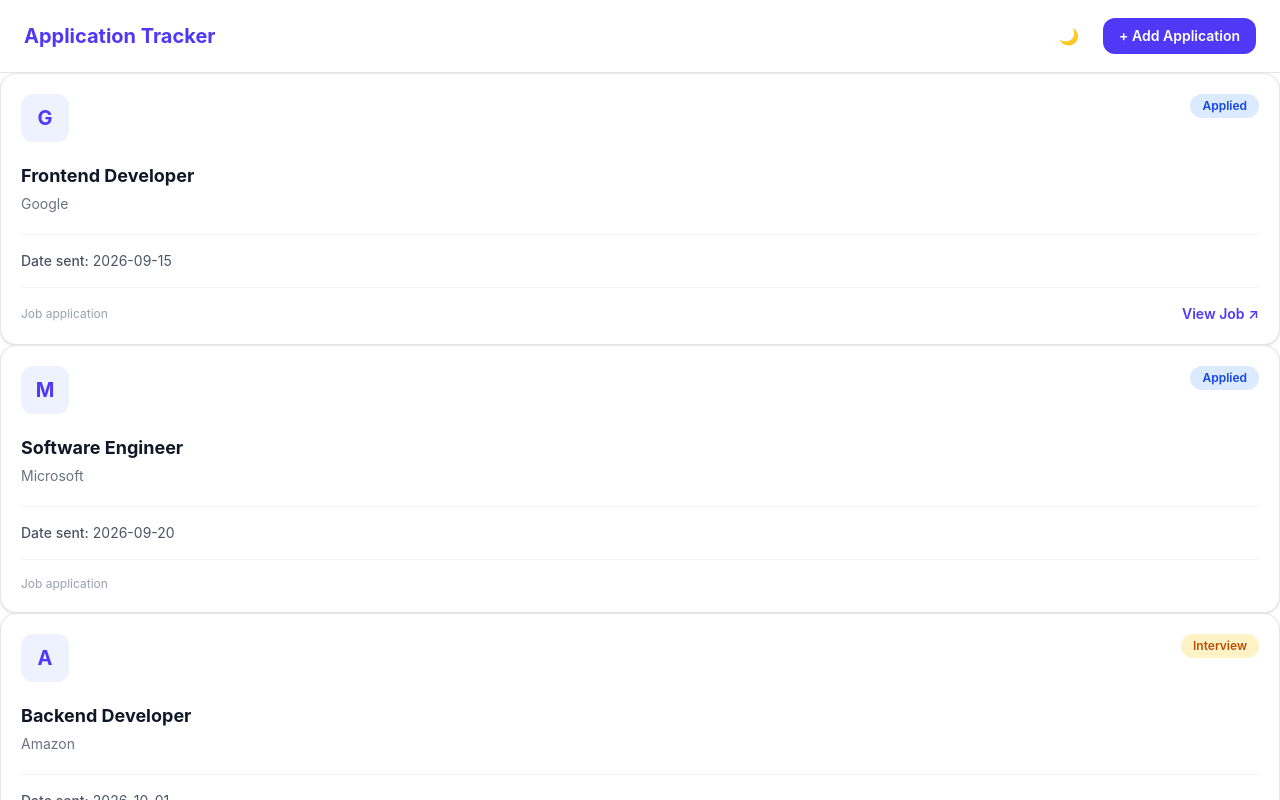
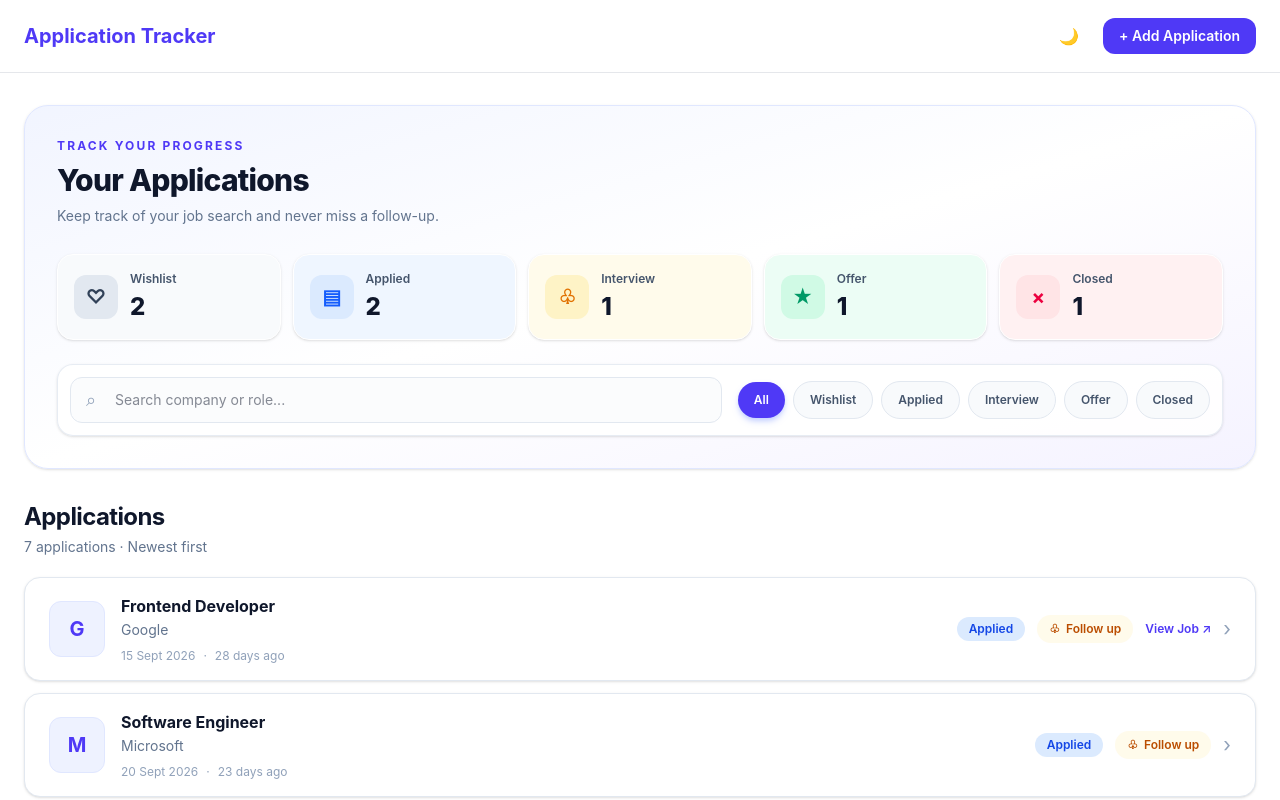
Before and after one commit to MathibelaD/ApplicationTracker, a React (Vite) app: page /applications in a window 1280 px wide. Shown: the top 800 px of the page. Built offline with nearby package versions, Linux system fonts and the light colour scheme.

Commit message:
feat: enhance ApplicationList with filtering and searching capabilities, add ApplicationSummary component for application overview

```diff
--- a/src/components/ApplicationCard.tsx
+++ b/src/components/ApplicationCard.tsx
@@ -16,60 +16,102 @@
     link,
     dateSent,
     stage,
-    notes,
   } = application;
 
+  // Parse the date as a local calendar date
+  const [year, month, day] = dateSent.split("-").map(Number);
+  const sentDate = new Date(year, month - 1, day);
+
+  const formattedDate = sentDate.toLocaleDateString("en-GB", {
+    day: "numeric",
+    month: "short",
+    year: "numeric",
+  });
+
+  // Compare calendar dates to avoid timezone issues
+  const today = new Date();
+
+  const todayUTC = Date.UTC(
+    today.getFullYear(),
+    today.getMonth(),
+    today.getDate()
+  );
+
+  const sentUTC = Date.UTC(year, month - 1, day);
+
+  const daysAgo = Math.max(
+    0,
+    Math.floor((todayUTC - sentUTC) / 86400000)
+  );
+
+  const needsFollowUp = stage === "applied" && daysAgo >= 14;
 
   return (
-    <Link to={`/applications/${id}`}>
-    <div className="rounded-2xl border border-gray-200 bg-white p-5 shadow-sm transition-all duration-200 hover:-translate-y-1 hover:shadow-lg">
-      <div className="mb-5 flex items-start justify-between">
-        <div className="flex h-12 w-12 items-center justify-center rounded-xl bg-indigo-50 text-xl font-bold text-indigo-600">
+    <div className="group relative rounded-2xl border border-slate-200 bg-white p-4 shadow-sm transition-all duration-200 hover:-translate-y-0.5 hover:border-indigo-200 hover:shadow-md sm:px-6">
+      {/* Main card link */}
+      <Link
+        to={`/applications/${id}`}
+        className="absolute inset-0 rounded-2xl focus-visible:outline-2 focus-visible:outline-offset-2 focus-visible:outline-indigo-500"
+        aria-label={`View ${role} application at ${company}`}
+      />
+
+      <div className="pointer-events-none relative flex flex-col gap-4 sm:flex-row sm:items-center">
+        {/* Company icon */}
+        <div className="flex items-center gap-4 sm:min-w-0 sm:flex-1">
+          <div className="flex h-14 w-14 shrink-0 items-center justify-center rounded-xl border border-indigo-100 bg-indigo-50 text-xl font-bold text-indigo-600">
             {company.charAt(0).toUpperCase()}
           </div>
-        {/* //this is where our stage component will go */}
-        <StageBadge stage={stage} />
+
+          {/* Application details */}
+          <div className="min-w-0">
+            <h3 className="truncate text-base font-bold text-slate-900 transition-colors group-hover:text-indigo-600">
+              {role}
+            </h3>
+
+            <p className="mt-0.5 text-sm text-slate-500">
+              {company}
+            </p>
+
+            <div className="mt-2 flex flex-wrap items-center gap-2 text-xs text-slate-400">
+              <span>{formattedDate}</span>
+              <span>·</span>
+              <span>
+                {daysAgo === 0
+                  ? "Today"
+                  : `${daysAgo} ${daysAgo === 1 ? "day" : "days"} ago`}
+              </span>
+            </div>
+          </div>
         </div>
 
-      <div className="mb-5">
-        <h3 className="text-lg font-bold text-gray-900">
-          {role}
-        </h3>
-        <p className="mt-1 text-sm text-gray-500">
-          {company}
-        </p>
-      </div>
+        {/* Status and follow-up */}
+        <div className="flex flex-wrap items-center gap-3 sm:justify-end">
+          <StageBadge stage={stage} />
 
-      <div className="space-y-3 border-t border-gray-100 py-4">
-        <p className="text-sm text-gray-600">
-          <span className="font-medium">Date sent:</span>{" "}
-          {dateSent}
-        </p>
+          {needsFollowUp && (
+            <span className="inline-flex items-center gap-1.5 rounded-full bg-amber-50 px-3 py-1.5 text-xs font-semibold text-amber-700">
+              <span>♧</span>
+              Follow up
+            </span>
+          )}
 
-        {notes && (
-          <p className="line-clamp-2 text-sm text-gray-500">
-            {notes}
-          </p>
-        )}
-      </div>
-
-      <div className="flex items-center justify-between border-t border-gray-100 pt-4">
-        <span className="text-xs text-gray-400">
-          Job application
-        </span>
-
+          {/* External job link */}
           {link && (
             <a
               href={link}
               target="_blank"
               rel="noopener noreferrer"
-            className="text-sm font-semibold text-indigo-600 hover:text-indigo-800"
+              className="pointer-events-auto relative z-10 text-xs font-semibold text-indigo-600 hover:text-indigo-800"
             >
               View Job ↗
             </a>
           )}
+
+          <span className="hidden text-xl text-slate-400 transition-transform group-hover:translate-x-1 sm:block">
+            ›
+          </span>
         </div>
       </div>
-    </Link>
+    </div>
   );
 };
--- a/src/components/ApplicationList.tsx
+++ b/src/components/ApplicationList.tsx
@@ -1,25 +1,82 @@
-import type { Application } from "../types"
-import { ApplicationCard } from "./ApplicationCard"
+import { useState } from "react";
+import type { Application, Stage } from "../types";
+import { ApplicationCard } from "./ApplicationCard";
+import { ApplicationSummary } from "./ApplicationSummary";
 
 type ApplicationProp = {
-applications: Application[]
-}
+  applications: Application[];
+};
 
-export const ApplicationList = ({applications}: ApplicationProp) => {
+export type StageFilter = Stage | "all";
 
-    return (
-        <>
-        {applications.map((i) => {
-            return (
-                <div>
-                <ApplicationCard application={i} />
-                </div>
-            )
-        }
+export const ApplicationList = ({ applications }: ApplicationProp) => {
+  const [selectedStage, setSelectedStage] =
+    useState<StageFilter>("all");
 
+  const [search, setSearch] = useState("");
 
-    )}
+  const filteredApplications = applications
+    .filter((application) => {
+      const matchesStage =
+        selectedStage === "all" ||
+        application.stage === selectedStage;
 
-    </>
-    )
-}
+      const query = search.trim().toLowerCase();
+
+      const matchesSearch =
+        application.company.toLowerCase().includes(query) ||
+        application.role.toLowerCase().includes(query);
+
+      return matchesStage && matchesSearch;
+    })
+    .sort(
+      (a, b) =>
+        new Date(b.createdAt).getTime() -
+        new Date(a.createdAt).getTime()
+    );
+
+  return (
+    <div className="mx-auto max-w-7xl space-y-8 px-4 py-8 sm:px-6">
+      <ApplicationSummary
+        applications={applications}
+        selectedStage={selectedStage}
+        onStageChange={setSelectedStage}
+        search={search}
+        onSearchChange={setSearch}
+      />
+
+      <section>
+        <div className="mb-5">
+          <h2 className="text-2xl font-bold tracking-tight text-slate-900">
+            Applications
+          </h2>
+
+          <p className="mt-1 text-sm text-slate-500">
+            {filteredApplications.length} applications · Newest first
+          </p>
+        </div>
+
+        {filteredApplications.length > 0 ? (
+          <div className="space-y-3">
+            {filteredApplications.map((application) => (
+              <ApplicationCard
+                key={application.id}
+                application={application}
+              />
+            ))}
+          </div>
+        ) : (
+          <div className="rounded-2xl border border-dashed border-slate-200 bg-white px-6 py-16 text-center">
+            <h3 className="font-semibold text-slate-900">
+              No applications found
+            </h3>
+
+            <p className="mt-2 text-sm text-slate-500">
+              Try changing your search or selected stage.
+            </p>
+          </div>
+        )}
+      </section>
+    </div>
+  );
+};
--- /dev/null
+++ b/src/components/ApplicationSummary.tsx
@@ -0,0 +1,153 @@
+import type { Application, Stage } from "../types";
+import type { StageFilter } from "./ApplicationList";
+
+type ApplicationSummaryProps = {
+  applications: Application[];
+  selectedStage: StageFilter;
+  onStageChange: (stage: StageFilter) => void;
+  search: string;
+  onSearchChange: (value: string) => void;
+};
+
+const stages: {
+  stage: Stage;
+  icon: string;
+  color: string;
+  iconColor: string;
+}[] = [
+  {
+    stage: "wishlist",
+    icon: "♡",
+    color: "bg-slate-50",
+    iconColor: "bg-slate-200 text-slate-700",
+  },
+  {
+    stage: "applied",
+    icon: "▤",
+    color: "bg-blue-50",
+    iconColor: "bg-blue-100 text-blue-600",
+  },
+  {
+    stage: "interview",
+    icon: "♧",
+    color: "bg-amber-50",
+    iconColor: "bg-amber-100 text-amber-600",
+  },
+  {
+    stage: "offer",
+    icon: "★",
+    color: "bg-emerald-50",
+    iconColor: "bg-emerald-100 text-emerald-600",
+  },
+  {
+    stage: "closed",
+    icon: "×",
+    color: "bg-rose-50",
+    iconColor: "bg-rose-100 text-rose-600",
+  },
+];
+
+export const ApplicationSummary = ({
+  applications,
+  selectedStage,
+  onStageChange,
+  search,
+  onSearchChange,
+}: ApplicationSummaryProps) => {
+  return (
+    <section className="overflow-hidden rounded-3xl border border-indigo-100 bg-gradient-to-br from-indigo-50/80 via-white to-violet-50 p-5 shadow-sm sm:p-8">
+      {/* Heading */}
+      <div className="mb-7">
+        <p className="mb-2 text-xs font-bold uppercase tracking-[0.18em] text-indigo-600">
+          Track your progress
+        </p>
+
+        <h1 className="text-3xl font-extrabold tracking-tight text-slate-900">
+          Your Applications
+        </h1>
+
+        <p className="mt-2 text-sm text-slate-500">
+          Keep track of your job search and never miss a follow-up.
+        </p>
+      </div>
+
+      {/* Summary cards */}
+      <div className="grid grid-cols-2 gap-3 md:grid-cols-3 lg:grid-cols-5">
+        {stages.map(({ stage, icon, color, iconColor }) => {
+          const count = applications.filter(
+            (application) => application.stage === stage
+          ).length;
+
+          return (
+            <button
+              key={stage}
+              type="button"
+              onClick={() => onStageChange(stage)}
+              className={`group flex items-center gap-3 rounded-2xl border border-white p-4 text-left shadow-sm transition-all hover:-translate-y-1 hover:shadow-md ${color} ${
+                selectedStage === stage
+                  ? "ring-2 ring-indigo-400"
+                  : ""
+              }`}
+            >
+              <div
+                className={`flex h-11 w-11 shrink-0 items-center justify-center rounded-xl text-xl font-bold ${iconColor}`}
+              >
+                {icon}
+              </div>
+
+              <div>
+                <p className="text-xs font-semibold capitalize text-slate-600">
+                  {stage}
+                </p>
+
+                <p className="mt-1 text-2xl font-extrabold text-slate-900">
+                  {count}
+                </p>
+              </div>
+            </button>
+          );
+        })}
+      </div>
+
+      {/* Search and filter bar */}
+      <div className="mt-6 flex flex-col gap-4 rounded-2xl border border-slate-200/80 bg-white/90 p-3 shadow-sm lg:flex-row lg:items-center">
+        {/* Search */}
+        <div className="relative min-w-0 flex-1">
+          <span className="pointer-events-none absolute left-4 top-1/2 -translate-y-1/2 text-lg text-slate-400">
+            ⌕
+          </span>
+
+          <input
+            type="search"
+            aria-label="Search applications"
+            value={search}
+            onChange={(e) => onSearchChange(e.target.value)}
+            placeholder="Search company or role..."
+            className="w-full rounded-xl border border-slate-200 bg-slate-50/50 py-3 pl-11 pr-4 text-sm text-slate-900 outline-none transition focus:border-indigo-400 focus:ring-2 focus:ring-indigo-100"
+          />
+        </div>
+
+        {/* Filter pills */}
+        <div className="flex flex-wrap items-center gap-2">
+          {(["all", ...stages.map((item) => item.stage)] as StageFilter[]).map(
+            (stage) => (
+              <button
+                key={stage}
+                type="button"
+                onClick={() => onStageChange(stage)}
+                aria-pressed={selectedStage === stage}
+                className={`rounded-full px-4 py-2.5 text-xs font-semibold capitalize transition-all ${
+                  selectedStage === stage
+                    ? "bg-indigo-600 text-white shadow-md shadow-indigo-200"
+                    : "border border-slate-200 bg-slate-50 text-slate-600 hover:border-indigo-200 hover:bg-indigo-50"
+                }`}
+              >
+                {stage}
+              </button>
+            )
+          )}
+        </div>
+      </div>
+    </section>
+  );
+};
```
Lines whose indentation alone changed are shown as unchanged.
